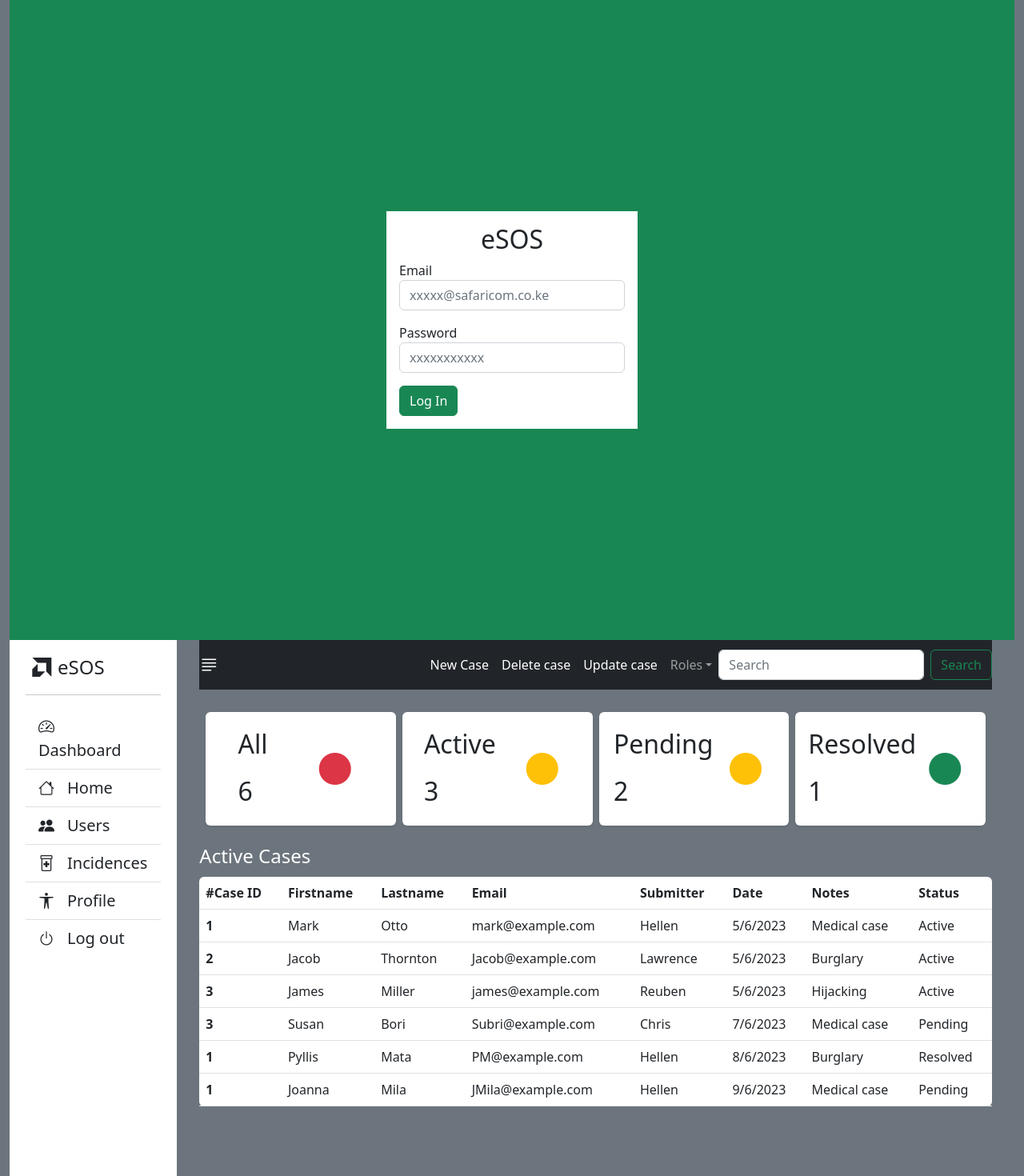
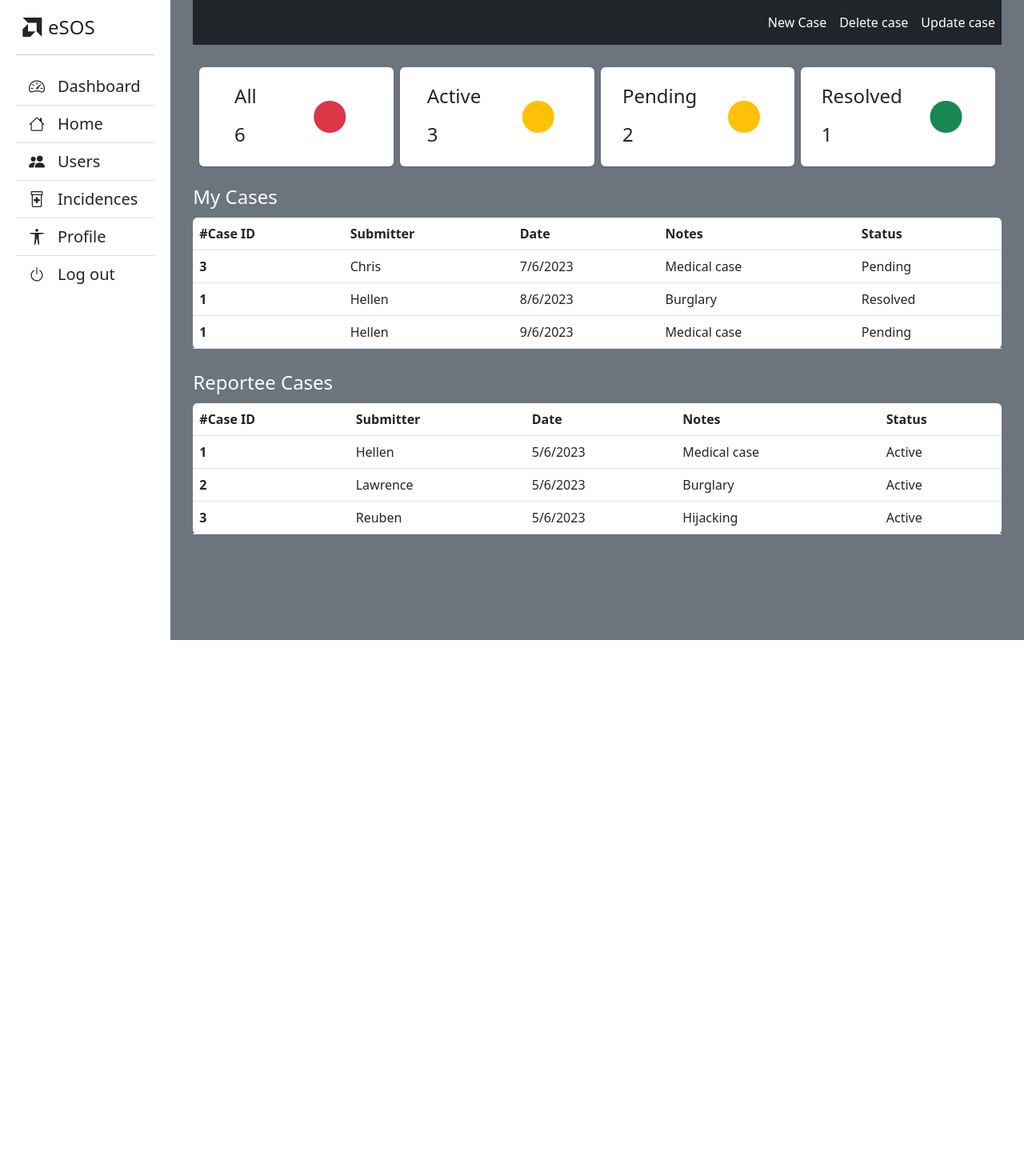
Before and after one commit to Zelawlaw/Esos-frontend-capstone, a React (Create React App) app: page /dashboard in a window 1280 px wide. Shown: the top 1470 px of the page at 80% size. After the commit the page ends 800 px from the top, so only its background shows below. Built offline with nearby package versions, Linux system fonts and the light colour scheme.

Commit message:
modify dashbord.js with new table

```diff
--- a/package.json
+++ b/package.json
@@ -10,7 +10,7 @@
     "bootstrap-icons": "^1.10.5",
     "react": "^18.2.0",
     "react-dom": "^18.2.0",
-    "react-router-dom": "^6.14.1",
+    "react-router-dom": "^6.14.2",
     "react-scripts": "5.0.1",
     "web-vitals": "^2.1.4"
   },
--- /dev/null
+++ b/src/Pages/ErrorPage.js
@@ -0,0 +1,11 @@
+import React from 'react'
+
+function ErrorPage() {
+  return (
+    <>
+     <h3> Error 404 : Not found </h3>
+    </>
+  )
+}
+
+export default ErrorPage
--- a/src/Pages/Login.js
+++ b/src/Pages/Login.js
@@ -1,5 +1,6 @@
 import React from "react";
 import 'bootstrap/dist/css/bootstrap.min.css';
+import { useNavigate } from "react-router-dom";
 // import { useState } from "react";
 
 
@@ -16,10 +17,13 @@ function Login () {
     // const [email, setEmail] = useState('');
     // const [pass, setPass] = useState('');
 
-    // const handleSubmit = (e) => {
-    //     e.preventDefault();
-    //     console.log(email);
-    // }
+    const navigate = useNavigate();
+
+    const handleSubmit = (e) => {
+        e.preventDefault();
+        navigate ('/dashboard')
+        console.log("Successful login");
+    }
 
     return (
         <>
@@ -39,8 +43,7 @@ function Login () {
                     <input type="password" placeholder="xxxxxxxxxxx" className="form-control"/>
                 </div>
 
-
-                <a href="https://www.google.com/"> <button className="btn btn-success" type="submit"> Log In </button> </a>
+                <button className="btn btn-success" type="submit" onClick={handleSubmit}> Log In </button>
             </form>
             </div>
         </div>
--- a/src/components/App.js
+++ b/src/components/App.js
@@ -1,9 +1,12 @@
 import '../App.css';
 import Login from '../Pages/Login';
+import { BrowserRouter, Routes, Route } from 'react-router-dom';
+import Dashboard from '../Pages/Dashboard';
+import ErrorPage from '../Pages/ErrorPage';
 // import Sidebar from './Sidebar';
 // import Home from './Home';
 // import Newcase from '../Pages/Newcase';
-import Dashboard from '../Pages/Dashboard';
+// import Dashboard from '../Pages/Dashboard';
 
 
 function App() {
@@ -23,12 +26,25 @@ function App() {
     //   </div>
     //   </div>
 
-    <div className='container-fluid bg-secondary min-vh-100'>
-      <Login />
-      {/* <div className='row'>
-        <div className='col-2 bg-white vh-100'> */}
-          <Dashboard />
-        </div>
+    <>
+    <BrowserRouter>
+      <Routes>
+        <Route index element = {<Login />} />
+        <Route path='/dashboard' element = {<Dashboard />} />
+        <Route path='*' element = {<ErrorPage/>} />
+      </Routes>
+    </BrowserRouter>
+
+
+    </>
+
+    // <div className='container-fluid bg-secondary min-vh-100'>
+    //   <Login />
+    //   {/* <div className='row'>
+    //     <div className='col-2 bg-white vh-100'> */}
+    //       {/* <Dashboard /> */}
+    //       {/* <Newcase /> */}
+    //     </div>
         // </div>
         // </div>
 
--- a/src/components/Home.js
+++ b/src/components/Home.js
@@ -10,8 +10,8 @@ function Home() {
                 <div className='col-md-3 p-1'>
                     <div className='p-3 bg-white shadow-sm d-flex justify-content-around align-items-center rounded'>
                         <div>
-                            <p className='fs-2'>All</p>
-                            <h3 className='fs-2'>6</h3>
+                            <p className='fs-4'>All</p>
+                            <h3 className='fs-4'>6</h3>
 
                         </div>
                         <i className='bi bi-circle-fill p-3 fs-1 text-danger'></i>
@@ -21,8 +21,8 @@ function Home() {
                 <div className='col-md-3 p-1'>
                     <div className='p-3 bg-white shadow-sm d-flex justify-content-around align-items-center rounded'>
                         <div>
-                            <p className='fs-2'>Active</p>
-                            <h3 className='fs-2'>3</h3>
+                            <p className='fs-4'>Active</p>
+                            <h3 className='fs-4'>3</h3>
 
                         </div>
                         <i className='bi bi-circle-fill p-3 fs-1 text-warning'></i>
@@ -32,8 +32,8 @@ function Home() {
                 <div className='col-md-3 p-1'>
                     <div className='p-3 bg-white shadow-sm d-flex justify-content-around align-items-center rounded'>
                         <div>
-                            <p className='fs-2'>Pending</p>
-                            <h3 className='fs-2'>2</h3>
+                            <p className='fs-4'>Pending</p>
+                            <h3 className='fs-4'>2</h3>
 
                         </div>
                         <i className='bi bi-circle-fill p-3 fs-1 text-warning'></i>
@@ -43,8 +43,8 @@ function Home() {
                 <div className='col-md-3 p-1'>
                     <div className='p-3 bg-white shadow-sm d-flex justify-content-around align-items-center rounded'>
                         <div>
-                            <p className='fs-2'>Resolved</p>
-                            <h3 className='fs-2'>1</h3>
+                            <p className='fs-4'>Resolved</p>
+                            <h3 className='fs-4'>1</h3>
 
                         </div>
                         <i className='bi bi-circle-fill p-3 fs-1 text-success'></i>
@@ -53,14 +53,67 @@ function Home() {
             </div>
 
         </div>
-            <table class="table table-hover caption-top bg-white rounded mt-2">
-                <caption className='text-white fs-4'> Active Cases</caption>
+
+
+
+
+        <table class="table table-hover caption-top bg-white rounded mt-2">
+                <caption className='text-white fs-4'> My Cases</caption>
     <thead>
         <tr>
         <th scope="col">#Case ID</th>
-        <th scope="col">Firstname</th>
-        <th scope="col">Lastname</th>
-        <th scope="col">Email</th>
+        {/* <th scope="col">Firstname</th>
+        <th scope="col">Lastname</th> */}
+        {/* <th scope="col">Email</th> */}
+        <th scope="col">Submitter</th>
+        <th scope="col">Date</th>
+        <th scope="col">Notes</th>
+        <th scope="col">Status</th>
+        </tr>
+    </thead>
+    <tbody>
+        <tr>
+        <th scope="row">3</th>
+        {/* <td>Susan</td>
+        <td>Bori</td>
+        <td>Subri@example.com</td> */}
+        <td>Chris</td>
+        <td>7/6/2023</td>
+        <td>Medical case</td>
+        <td>Pending</td>
+        </tr>
+        <tr>
+        <th scope="row">1</th>
+        {/* <td>Pyllis</td>
+        <td>Mata</td>
+        <td>PM@example.com</td> */}
+        <td>Hellen</td>
+        <td>8/6/2023</td>
+        <td>Burglary</td>
+        <td>Resolved</td>
+        </tr>
+        <tr>
+        <th scope="row">1</th>
+        {/* <td>Joanna</td>
+        <td>Mila</td>
+        <td>JMila@example.com</td> */}
+        <td>Hellen</td>
+        <td>9/6/2023</td>
+        <td>Medical case</td>
+        <td>Pending</td>
+        </tr>
+    </tbody>
+    </table>
+
+
+
+
+
+    <table class="table table-hover caption-top bg-white rounded mt-2">
+                <caption className='text-white fs-4'> Reportee Cases</caption>
+    <thead>
+        <tr>
+        <th scope="col">#Case ID</th>
         <th scope="col">Submitter</th>
         <th scope="col">Date</th>
         <th scope="col">Notes</th>
@@ -70,9 +123,6 @@ function Home() {
     <tbody>
         <tr>
         <th scope="row">1</th>
-        <td>Mark</td>
-        <td>Otto</td>
-        <td>mark@example.com</td>
         <td>Hellen</td>
         <td>5/6/2023</td>
         <td>Medical case</td>
@@ -80,9 +130,6 @@ function Home() {
         </tr>
         <tr>
         <th scope="row">2</th>
-        <td>Jacob</td>
-        <td>Thornton</td>
-        <td>Jacob@example.com</td>
         <td>Lawrence</td>
         <td>5/6/2023</td>
         <td>Burglary</td>
@@ -90,48 +137,15 @@ function Home() {
         </tr>
         <tr>
         <th scope="row">3</th>
-        <td>James</td>
-        <td>Miller</td>
-        <td>james@example.com</td>
         <td>Reuben</td>
         <td>5/6/2023</td>
         <td>Hijacking</td>
         <td>Active</td>
         </tr>
-        <tr>
-        <th scope="row">3</th>
-        <td>Susan</td>
-        <td>Bori</td>
-        <td>Subri@example.com</td>
-        <td>Chris</td>
-        <td>7/6/2023</td>
-        <td>Medical case</td>
-        <td>Pending</td>
-        </tr>
-        <tr>
-        <th scope="row">1</th>
-        <td>Pyllis</td>
-        <td>Mata</td>
-        <td>PM@example.com</td>
-        <td>Hellen</td>
-        <td>8/6/2023</td>
-        <td>Burglary</td>
-        <td>Resolved</td>
-        </tr>
-        <tr>
-        <th scope="row">1</th>
-        <td>Joanna</td>
-        <td>Mila</td>
-        <td>JMila@example.com</td>
-        <td>Hellen</td>
-        <td>9/6/2023</td>
-        <td>Medical case</td>
-        <td>Pending</td>
-        </tr>
+
     </tbody>
     </table>
     </div>
-
   )
 }
 
--- a/src/components/Nav.js
+++ b/src/components/Nav.js
@@ -5,9 +5,9 @@ import 'bootstrap/js/dist/dropdown';
 function Nav() {
   return (
     <nav className="navbar navbar-expand-sm navbar-dark bg-dark">
-        <i className="navbar-brand bi bi-justify-left fs-4"></i>
-        <button className="navbar-toggler d-lg-none" type="button" data-bs-toggle="collapse" data-bs-target="#/collapsibleNavId" aria-controls="collapsibleNavId"
-            aria-expanded="false" aria-label="Toggle navigation"></button>
+        {/* <i className="navbar-brand bi bi-justify-left fs-4"></i> */}
+        {/* <button className="navbar-toggler d-lg-none" type="button" data-bs-toggle="collapse" data-bs-target="#/collapsibleNavId" aria-controls="collapsibleNavId"
+            aria-expanded="false" aria-label="Toggle navigation"></button> */}
         <div className="collapse navbar-collapse" id="collapsibleNavId">
             <ul className="navbar-nav ms-auto mt-2 mt-lg-0">
 
@@ -24,7 +24,7 @@ function Nav() {
                     <a className="nav-link" href="#/">Link</a>
                 </li> */}
 
-                <li className="nav-item dropdown">
+                {/* <li className="nav-item dropdown">
                     <a className="nav-link dropdown-toggle" href="#/" id="dropdownId"
                       data-bs-toggle="dropdown" aria-haspopup="true" aria-expanded="false">
                       Roles
@@ -35,12 +35,12 @@ function Nav() {
                         <a className="dropdown-item" href="#/">Reportee</a>
                         <a className="dropdown-item" href="#/">Manager</a>
                     </div>
-                </li>
+                </li> */}
             </ul>
-            <form className="d-flex my-2 my-lg-0">
+            {/* <form className="d-flex my-2 my-lg-0">
                 <input className="form-control me-sm-2" type="text" placeholder="Search"/>
                 <button className="btn btn-outline-success my-2 my-sm-0" type="submit">Search</button>
-            </form>
+            </form> */}
         </div>
     </nav>
 
```
Also changed, not shown: 1 other file (tests, documents, lock files or other folders).
